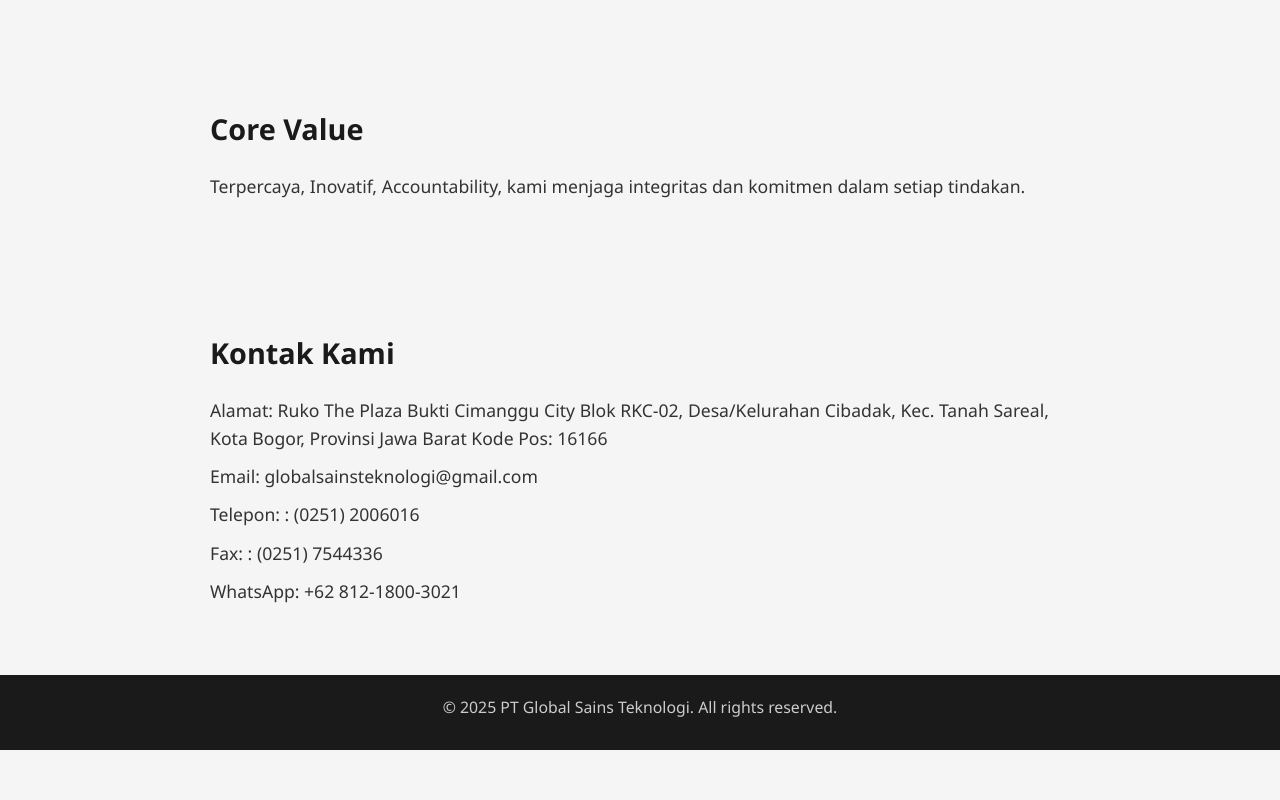
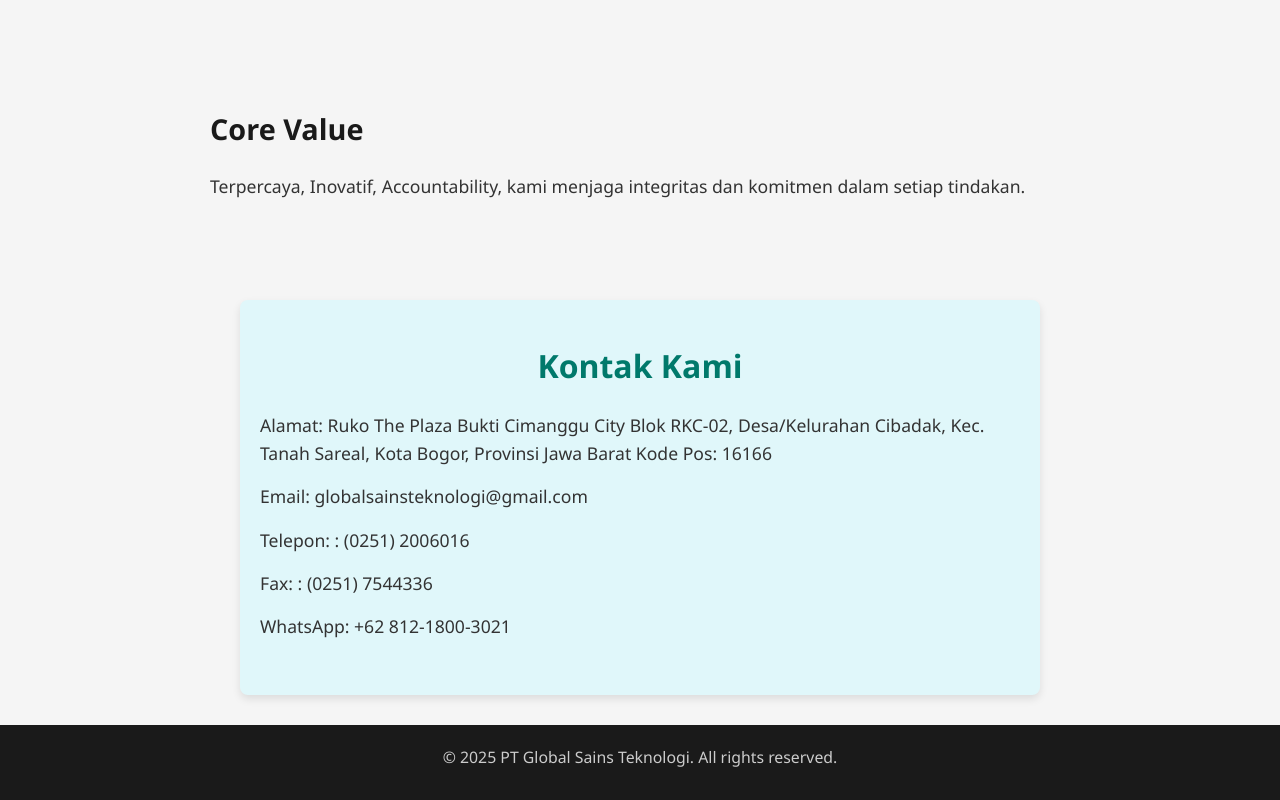
Before and after one commit to GlobalSains/Global-Sains-Teknologi, a plain HTML site: page index.html in a window 1280 px wide. Shown: the part 1315-2115 px from the top of the page. Before the commit the page ends 2065 px from the top, so only its background shows below. Drawn offline with Linux system fonts and the light colour scheme.

Commit message:
Update styles.css

```diff
--- a/styles.css
+++ b/styles.css
@@ -158,3 +158,31 @@
   background: rgba(0, 188, 212, 0.3); /* Lighter bubble color */
   animation-duration: 12s;
 }
+
+/* Kontak Kami */
+#kontak {
+  background-color: #e0f7fa; /* Warna biru muda yang segar */
+  padding: 40px 20px;
+  border-radius: 8px;
+  box-shadow: 0 4px 8px rgba(0, 0, 0, 0.1);
+  margin: 30px auto;
+  max-width: 800px;
+}
+
+#kontak h2 {
+  color: #00796b; /* Warna hijau gelap untuk teks judul */
+  font-size: 2em;
+  margin-bottom: 20px;
+  text-align: center;
+}
+
+#kontak p {
+  color: #333;
+  font-size: 1.1em;
+  margin-bottom: 15px;
+  line-height: 1.6;
+}
+
+#kontak p span {
+  font-weight: bold;
+}
```
